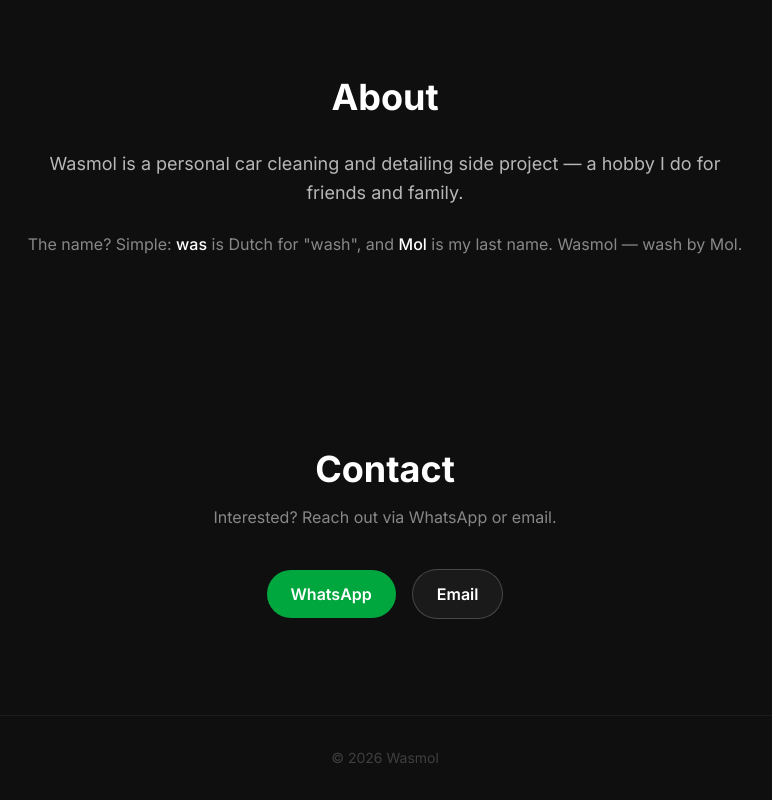
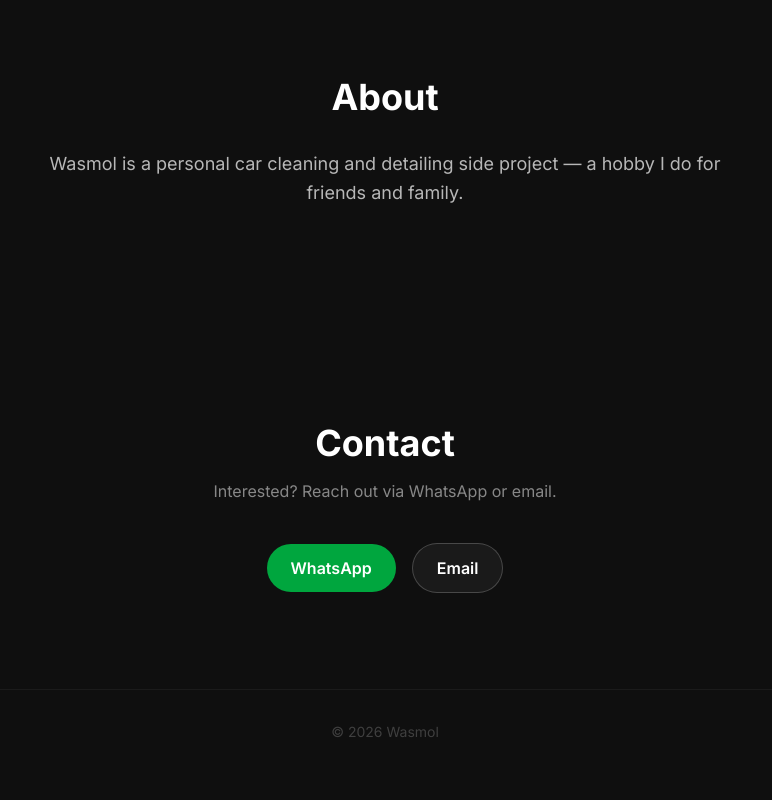
Before and after one commit to azertyalex/wasmol, a Nuxt app: page / in a window 1280 px wide. Shown: the part 2183-2983 px from the top of the page, without its empty margins (255-1027 px from the left). After the commit the page ends 2957 px from the top, so only its background shows below. Built offline with nearby package versions, Linux system fonts and the light colour scheme.

Commit message:
fix: simplify AboutSection description and remove redundant text

```diff
--- a/app/components/sections/AboutSection.vue
+++ b/app/components/sections/AboutSection.vue
@@ -2,12 +2,8 @@
   <section id="about" class="py-24 px-6 max-w-3xl mx-auto text-center">
     <h2 class="text-4xl font-bold text-white mb-8">About</h2>
     <p class="text-white/70 text-lg leading-relaxed mb-6">
-      Wasmol is a personal car cleaning and detailing side project — a hobby I do for friends and family.
-    </p>
-    <p class="text-white/50 text-base leading-relaxed">
-      The name? Simple: <span class="text-white font-medium">was</span> is Dutch for "wash",
-      and <span class="text-white font-medium">Mol</span> is my last name.
-      Wasmol — wash by Mol.
+      Wasmol is a personal car cleaning and detailing side project — a hobby I
+      do for friends and family.
     </p>
   </section>
 </template>
```
